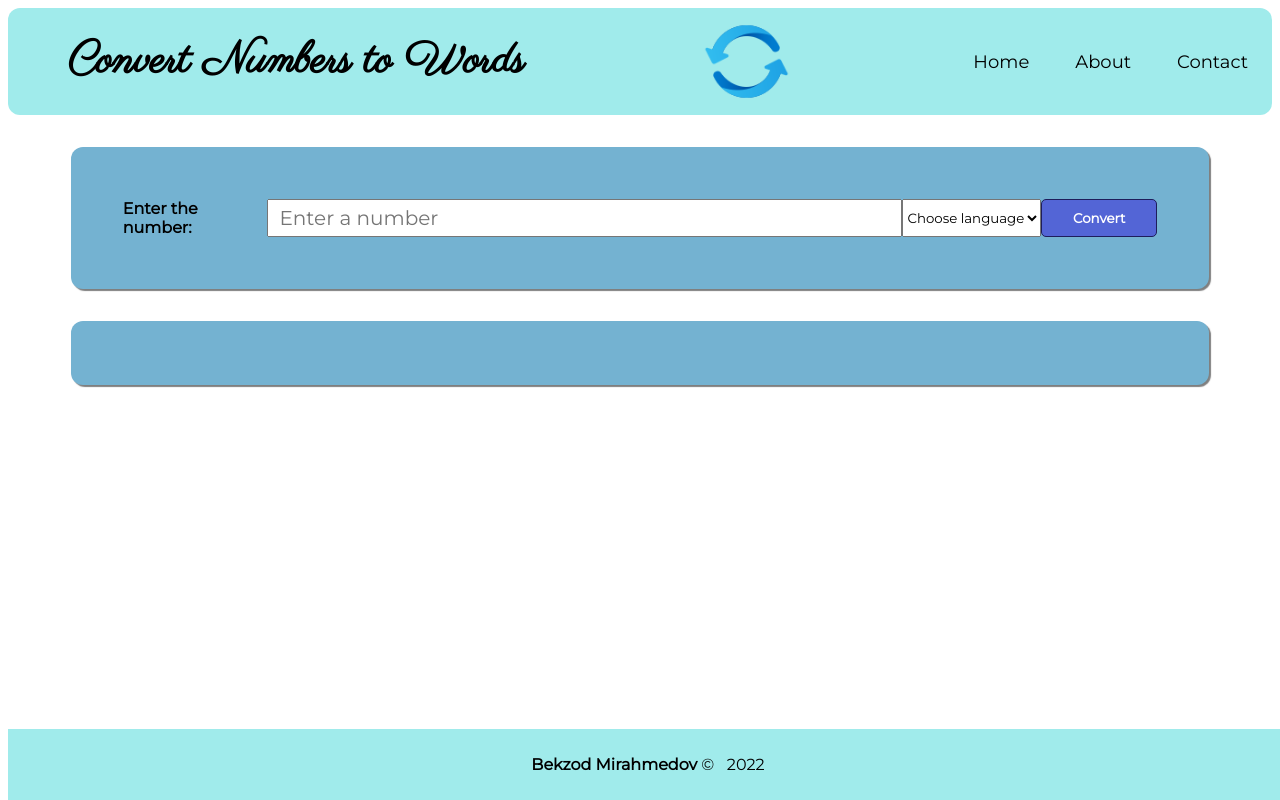
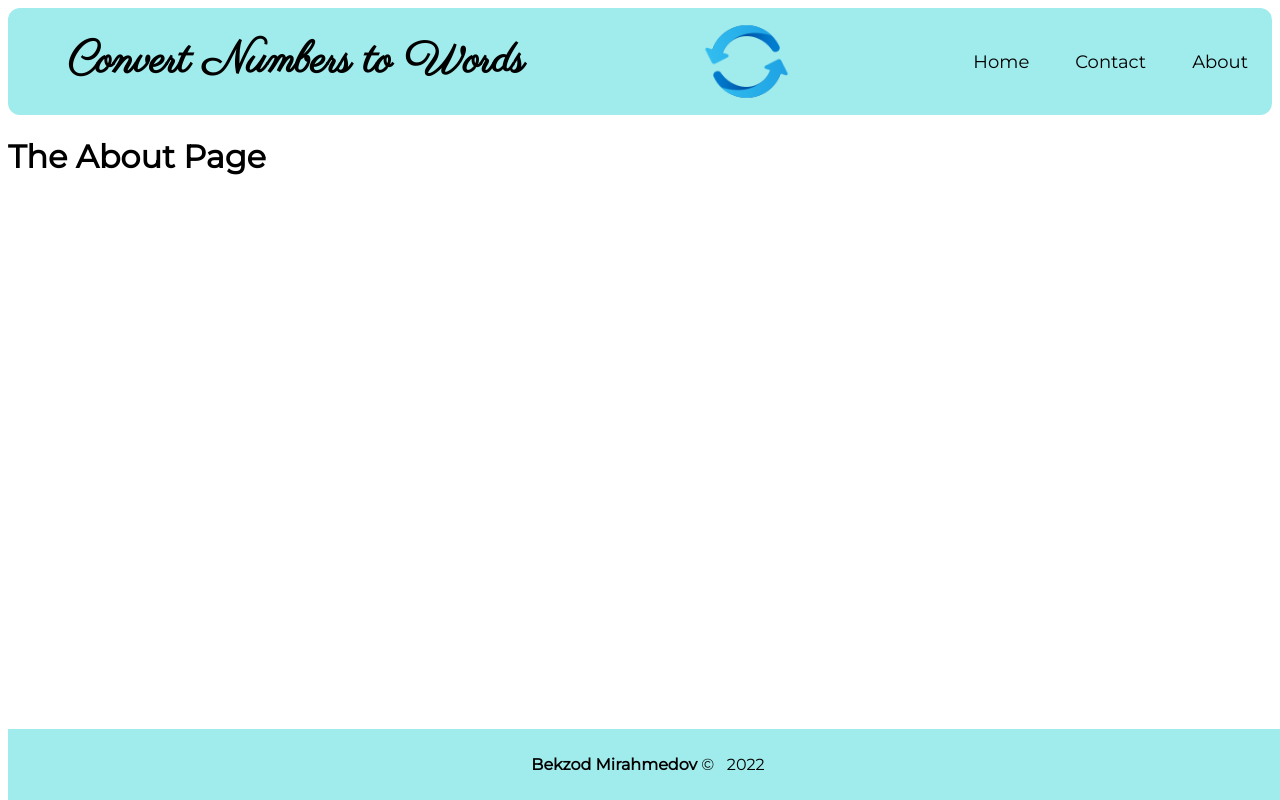
Before and after one commit to notarious2/numWordsApp, a Vue app: page /about in a window 1280 px wide. Built offline with nearby package versions, Linux system fonts and the light colour scheme.

Commit message:
added vue router for links

```diff
--- a/package.json
+++ b/package.json
@@ -10,6 +10,7 @@
   "dependencies": {
     "core-js": "^3.8.3",
     "vue": "^3.2.13",
+    "vue-router": "^4.1.5",
     "written-number": "^0.11.1"
   },
   "devDependencies": {
--- a/src/App.vue
+++ b/src/App.vue
@@ -1,13 +1,11 @@
 <template>
   <navigation-bar></navigation-bar>
-  <the-input></the-input>
+  <router-view></router-view>
   <the-footer></the-footer>
 </template>
 
-<script>
-import TheInput from "./components/TheInput.vue";
-
-export default {
-  components: { TheInput },
-};
-</script>
+<style>
+* {
+  font-family: "Montserrat", sans-serif;
+}
+</style>
--- a/src/components/TheInput.vue
+++ b/src/components/TheInput.vue
@@ -101,11 +101,7 @@ export default {
 };
 </script>
 
-<style>
-* {
-  font-family: "Montserrat", sans-serif;
-}
-
+<style scoped>
 #validity-message {
   text-align: center;
   padding-left: 170px;
--- a/src/components/UI/TheNavigationBar.vue
+++ b/src/components/UI/TheNavigationBar.vue
@@ -7,9 +7,9 @@
     <ul class="nav-links">
       <!-- NAVIGATION MENUS -->
       <div class="menu">
-        <li><a href="#">Home</a></li>
-        <li><a href="#">About</a></li>
-        <li><a href="#">Contact</a></li>
+        <li><router-link to="/">Home</router-link></li>
+        <li><router-link to="/contact">Contact</router-link></li>
+        <li><router-link to="/about">About</router-link></li>
       </div>
     </ul>
   </nav>
--- a/src/main.js
+++ b/src/main.js
@@ -1,11 +1,40 @@
 import { createApp } from "vue";
+import { createRouter, createWebHistory } from "vue-router";
+
 import App from "./App.vue";
 import TheNavigationBar from "./components/UI/TheNavigationBar.vue";
 import TheFooter from "./components/UI/TheFooter.vue";
 import BaseCard from "./components/UI/BaseCard.vue";
+import TheInput from "./components/TheInput.vue";
+import TheAbout from "./pages/TheAbout.vue";
+import TheContact from "./pages/TheContact.vue";
+
+const routes = [
+  {
+    path: "/",
+    name: "Home",
+    component: TheInput,
+  },
+  {
+    path: "/about",
+    name: "About",
+    component: TheAbout,
+  },
+  {
+    path: "/contact",
+    name: "Contact",
+    component: TheContact,
+  },
+];
+
+const router = createRouter({
+  history: createWebHistory(),
+  routes,
+});
 
 const app = createApp(App);
 
+app.use(router);
 app.component("NavigationBar", TheNavigationBar);
 app.component("TheFooter", TheFooter);
 app.component("base-card", BaseCard);
--- /dev/null
+++ b/src/pages/TheAbout.vue
@@ -0,0 +1,3 @@
+<template>
+  <h1>The About Page</h1>
+</template>
--- /dev/null
+++ b/src/pages/TheContact.vue
@@ -0,0 +1 @@
+<template><h1>The Contact Page</h1></template>
```
Also changed, not shown: 1 other file (tests, documents, lock files or other folders).
